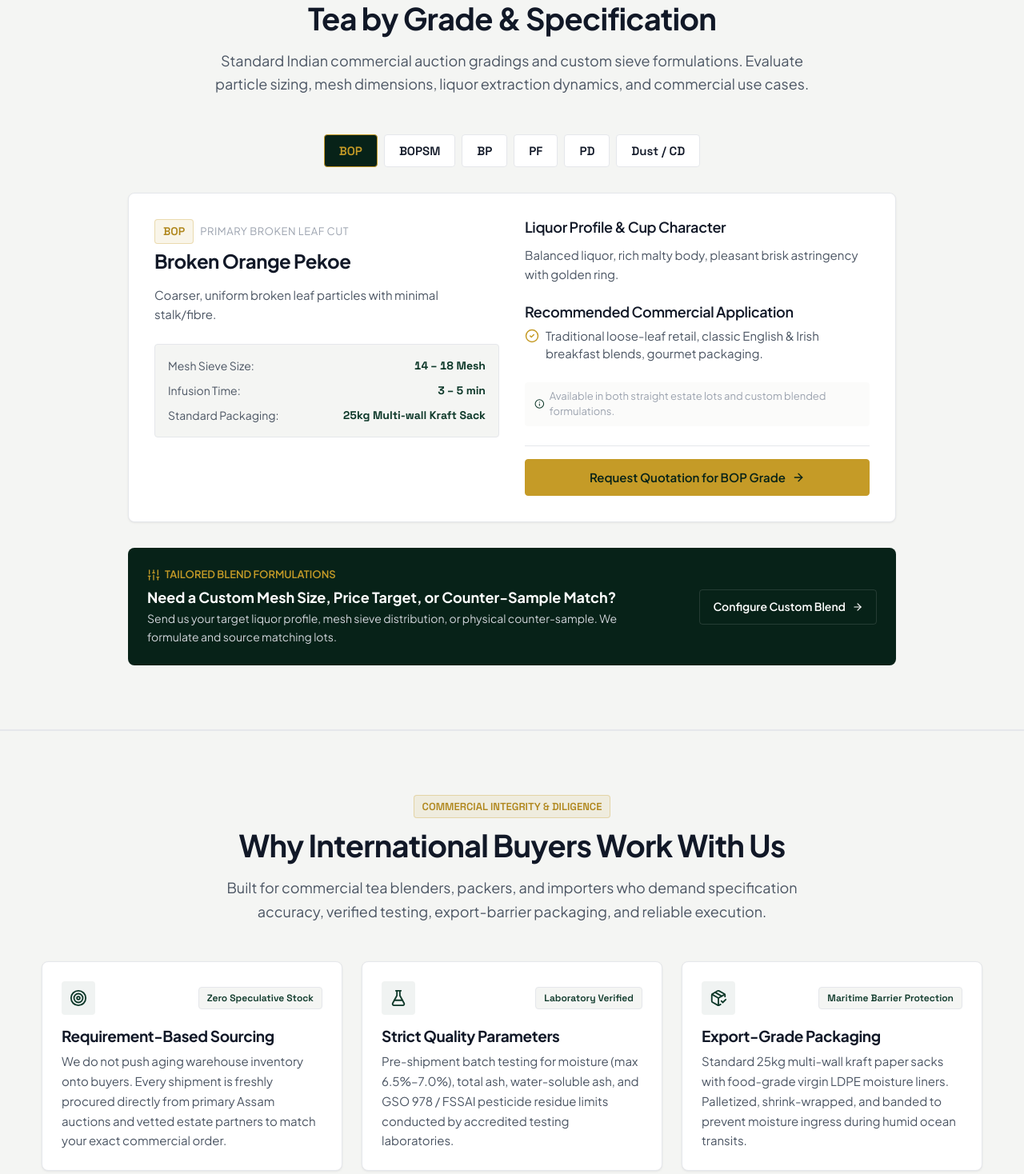
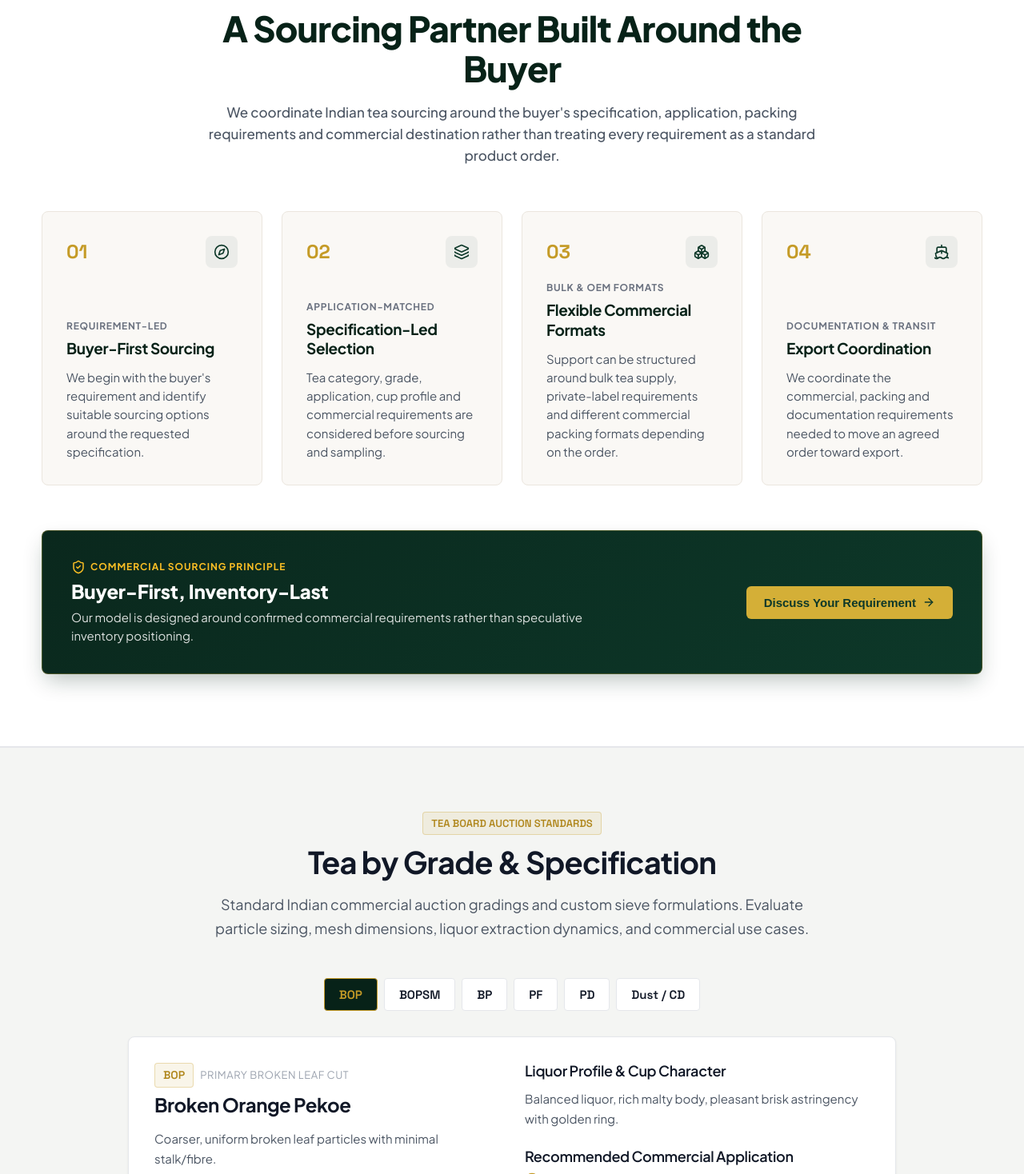
Before and after one commit to sarthaksarvaiya/shivom-global-website, a React (Vite) app: page / in a window 1280 px wide. Shown: the part 10522-11990 px from the top of the page at 80% size. Built offline with nearby package versions, Linux system fonts and the light colour scheme.

Commit message:
feat(website): add why shivom global section

```diff
--- a/src/components/home/HomePage.tsx
+++ b/src/components/home/HomePage.tsx
@@ -150,15 +150,17 @@ export const HomePage: React.FC = () => {
           onExploreCategories={scrollToCategories}
         />
 
+        {/* Section 7: Why SHIVOM GLOBAL — Value Pillars & Sourcing Model */}
+        <WhyShivomGlobal
+          onSubmitRequirement={scrollToForm}
+        />
+
         {/* Section 8: Interactive Grade Matrix */}
         <GradeMatrix
           onSelectGrade={handleSelectGrade}
         />
 
-        {/* P3-07: Why Buyers Work With Us */}
-        <WhyShivomGlobal />
-
-        {/* P3-09: Buyer Requirement Form */}
+        {/* Section 10: Buyer Requirement Form */}
         <BuyerRequirementForm
           initialRequirementType={formRequirementType}
           initialGrade={formGrade}
--- a/src/components/home/WhyShivomGlobal.tsx
+++ b/src/components/home/WhyShivomGlobal.tsx
@@ -1,146 +1,129 @@
 import React from 'react';
 import {
-  Target,
-  FlaskConical,
-  PackageCheck,
-  FileCheck2,
-  Calculator,
-  UserCheck,
-  ShieldAlert
+  Compass,
+  Layers,
+  Boxes,
+  Ship,
+  ArrowRight,
+  ShieldCheck
 } from 'lucide-react';
 
-export const WhyShivomGlobal: React.FC = () => {
+export interface WhyShivomGlobalProps {
+  onSubmitRequirement?: () => void;
+}
+
+export const WhyShivomGlobal: React.FC<WhyShivomGlobalProps> = ({ onSubmitRequirement }) => {
   const pillars = [
     {
-      title: 'Requirement-Based Sourcing',
-      category: 'Zero Speculative Stock',
-      icon: Target,
-      description: 'We do not push aging warehouse inventory onto buyers. Every shipment is freshly procured directly from primary Assam auctions and vetted estate partners to match your exact commercial order.',
+      numeral: '01',
+      title: 'Buyer-First Sourcing',
+      icon: Compass,
+      description: 'We begin with the buyer\'s requirement and identify suitable sourcing options around the requested specification.',
+      tag: 'Requirement-Led',
     },
     {
-      title: 'Strict Quality Parameters',
-      category: 'Laboratory Verified',
-      icon: FlaskConical,
-      description: 'Pre-shipment batch testing for moisture (max 6.5%–7.0%), total ash, water-soluble ash, and GSO 978 / FSSAI pesticide residue limits conducted by accredited testing laboratories.',
+      numeral: '02',
+      title: 'Specification-Led Selection',
+      icon: Layers,
+      description: 'Tea category, grade, application, cup profile and commercial requirements are considered before sourcing and sampling.',
+      tag: 'Application-Matched',
     },
     {
-      title: 'Export-Grade Packaging',
-      category: 'Maritime Barrier Protection',
-      icon: PackageCheck,
-      description: 'Standard 25kg multi-wall kraft paper sacks with food-grade virgin LDPE moisture liners. Palletized, shrink-wrapped, and banded to prevent moisture ingress during humid ocean transits.',
+      numeral: '03',
+      title: 'Flexible Commercial Formats',
+      icon: Boxes,
+      description: 'Support can be structured around bulk tea supply, private-label requirements and different commercial packing formats depending on the order.',
+      tag: 'Bulk & OEM Formats',
     },
     {
-      title: 'Complete Export Documentation',
-      category: 'Seamless Customs Handover',
-      icon: FileCheck2,
-      description: 'Full statutory paperwork delivered promptly: Certificate of Origin, Phytosanitary Certificate, Commercial Invoice, Detailed Packing List, Bill of Lading, and Certificate of Analysis (COA).',
-    },
-    {
-      title: 'Transparent Commercial Costing',
-      category: 'FOB / CIF Clarity',
-      icon: Calculator,
-      description: 'Clear, uninflated commercial quotations detailing ex-factory tea costs, export packaging, testing certifications, and sea freight milestones to your discharging port.',
-    },
-    {
-      title: 'Direct Founder Communication',
-      category: 'Fast Decision-Making',
-      icon: UserCheck,
-      description: 'Direct collaboration with the founder. Rapid inquiry response times, transparent stock availability reports, and flexible commercial problem-solving without corporate bureaucracy.',
+      numeral: '04',
+      title: 'Export Coordination',
+      icon: Ship,
+      description: 'We coordinate the commercial, packing and documentation requirements needed to move an agreed order toward export.',
+      tag: 'Documentation & Transit',
     },
   ];
 
+  const handleInquire = () => {
+    if (onSubmitRequirement) {
+      onSubmitRequirement();
+      return;
+    }
+    const formElement = document.getElementById('requirement-form');
+    if (formElement) {
+      const headerOffset = 80;
+      const elementPosition = formElement.getBoundingClientRect().top;
+      const offsetPosition = elementPosition + window.pageYOffset - headerOffset;
+      window.scrollTo({ top: offsetPosition, behavior: 'smooth' });
+    }
+  };
+
   return (
-    <section id="why-us" className="section section-alt">
+    <section id="why-us" className="why-shivom-section" aria-labelledby="why-shivom-title">
       <div className="container">
+
         {/* Section Header */}
-        <div style={{ textAlign: 'center', maxWidth: '780px', margin: '0 auto var(--space-12)' }}>
-          <span className="spec-badge spec-badge-gold" style={{ marginBottom: 'var(--space-3)' }}>
-            COMMERCIAL INTEGRITY & DILIGENCE
-          </span>
-          <h2 style={{ marginBottom: 'var(--space-4)' }}>
-            Why International Buyers Work With Us
+        <div className="why-shivom-header">
+          <div className="why-shivom-eyebrow">
+            <span className="spec-badge spec-badge-gold">WHY SHIVOM GLOBAL</span>
+          </div>
+          <h2 id="why-shivom-title" className="why-shivom-title">
+            A Sourcing Partner Built Around the Buyer
           </h2>
-          <p className="lead">
-            Built for commercial tea blenders, packers, and importers who demand specification accuracy,
-            verified testing, export-barrier packaging, and reliable execution.
+          <p className="why-shivom-lead">
+            We coordinate Indian tea sourcing around the buyer's specification, application,
+            packing requirements and commercial destination rather than treating every requirement
+            as a standard product order.
           </p>
         </div>
 
-        {/* 6 Pillars Grid */}
-        <div className="grid grid-cols-3" style={{ gap: 'var(--space-6)' }}>
+        {/* 4 Core Value Pillars Grid */}
+        <div className="why-shivom-grid">
           {pillars.map((pillar) => {
-            const IconComp = pillar.icon;
+            const Icon = pillar.icon;
             return (
-              <div
-                key={pillar.title}
-                className="card card-interactive"
-                style={{
-                  padding: 'var(--space-6)',
-                  display: 'flex',
-                  flexDirection: 'column',
-                  justifyContent: 'space-between',
-                }}
-              >
-                <div>
-                  <div style={{ display: 'flex', justifyContent: 'space-between', alignItems: 'center', marginBottom: 'var(--space-4)' }}>
-                    <div style={{
-                      padding: '10px',
-                      backgroundColor: 'rgba(13, 56, 41, 0.06)',
-                      borderRadius: 'var(--radius-sm)',
-                      color: 'var(--color-primary-green)',
-                      display: 'inline-flex',
-                    }}>
-                      <IconComp size={22} />
-                    </div>
-                    <span className="spec-badge" style={{ fontSize: '0.75rem' }}>
-                      {pillar.category}
-                    </span>
+              <div key={pillar.numeral} className="why-pillar-card">
+                <div className="why-pillar-top">
+                  <span className="why-pillar-num">{pillar.numeral}</span>
+                  <div className="why-pillar-icon-box">
+                    <Icon size={20} strokeWidth={2} />
                   </div>
+                </div>
 
-                  <h3 className="card-title" style={{ fontSize: '1.1875rem', marginBottom: 'var(--space-2)' }}>
-                    {pillar.title}
-                  </h3>
-
-                  <div className="card-body" style={{ padding: 0 }}>
-                    <p style={{ fontSize: '0.9375rem', lineHeight: 'var(--leading-relaxed)' }}>
-                      {pillar.description}
-                    </p>
-                  </div>
+                <div className="why-pillar-body">
+                  <div className="why-pillar-tag">{pillar.tag}</div>
+                  <h3 className="why-pillar-heading">{pillar.title}</h3>
+                  <p className="why-pillar-desc">{pillar.description}</p>
                 </div>
               </div>
             );
           })}
         </div>
 
-        {/* Governance Commitment Strip */}
-        <div style={{
-          marginTop: 'var(--space-12)',
-          padding: 'var(--space-6)',
-          backgroundColor: 'var(--color-primary-dark)',
-          color: 'var(--text-inverse)',
-          borderRadius: 'var(--radius-md)',
-          display: 'flex',
-          alignItems: 'center',
-          justifyContent: 'space-between',
-          flexWrap: 'wrap',
-          gap: 'var(--space-4)',
-        }}>
-          <div style={{ display: 'flex', alignItems: 'center', gap: 'var(--space-3)' }}>
-            <div style={{ padding: '8px', backgroundColor: 'rgba(197, 155, 39, 0.15)', borderRadius: 'var(--radius-sm)', color: 'var(--color-accent-gold)' }}>
-              <ShieldAlert size={22} />
+        {/* Supporting Principle Highlight Banner: Buyer-First, Inventory-Last */}
+        <div className="why-principle-banner">
+          <div className="why-principle-left">
+            <div className="why-principle-badge">
+              <ShieldCheck size={18} className="why-principle-shield-icon" />
+              <span>COMMERCIAL SOURCING PRINCIPLE</span>
             </div>
-            <div>
-              <div style={{ fontWeight: 700, fontSize: '1rem', color: 'var(--text-inverse)' }}>
-                Our Operating Standard: No Speculation, No Fake Claims
-              </div>
-              <div style={{ color: 'var(--text-inverse-muted)', fontSize: '0.875rem', marginTop: '2px' }}>
-                We do not invent garden capacities or show fake counters. Every lot is verifiable, authentic, and contract-backed.
-              </div>
-            </div>
+            <h3 className="why-principle-title">Buyer-First, Inventory-Last</h3>
+            <p className="why-principle-copy">
+              Our model is designed around confirmed commercial requirements rather than speculative inventory positioning.
+            </p>
           </div>
-          <span className="spec-badge spec-badge-gold" style={{ fontSize: '0.8125rem' }}>
-            DEC-001 & DEC-008 COMPLIANT
-          </span>
+
+          <div className="why-principle-action">
+            <button
+              type="button"
+              onClick={handleInquire}
+              className="why-principle-btn"
+              aria-label="Discuss your commercial tea requirement"
+            >
+              <span>Discuss Your Requirement</span>
+              <ArrowRight size={16} />
+            </button>
+          </div>
         </div>
 
       </div>
--- a/src/styles/index.css
+++ b/src/styles/index.css
@@ -3203,6 +3203,230 @@ p, span, h1, h2, h3, h4, h5, h6, a, label {
 }
 
 /* --------------------------------------------------------------------------
+   SECTION 7: WHY SHIVOM GLOBAL (EDITORIAL VALUE PILLARS)
+   -------------------------------------------------------------------------- */
+.why-shivom-section {
+  position: relative;
+  background-color: #FFFFFF;
+  padding: clamp(4rem, 7vw, 6.5rem) 0;
+  border-bottom: 1px solid var(--border-subtle);
+  overflow: hidden;
+}
+
+.why-shivom-header {
+  text-align: center;
+  max-width: 760px;
+  margin: 0 auto clamp(2.5rem, 5vw, 3.5rem);
+}
+
+.why-shivom-eyebrow {
+  margin-bottom: var(--space-3);
+}
+
+.why-shivom-title {
+  font-size: clamp(2rem, 3.5vw, 2.75rem);
+  font-weight: 800;
+  color: var(--color-primary-dark);
+  line-height: 1.15;
+  letter-spacing: -0.02em;
+  margin: 0 0 var(--space-4) 0;
+}
+
+.why-shivom-lead {
+  font-size: 1.0625rem;
+  font-weight: 500;
+  color: #4B5563;
+  line-height: 1.6;
+  margin: 0;
+}
+
+.why-shivom-grid {
+  display: grid;
+  grid-template-columns: repeat(4, 1fr);
+  gap: clamp(1rem, 2vw, 1.5rem);
+  margin-bottom: clamp(2.5rem, 5vw, 3.5rem);
+}
+
+.why-pillar-card {
+  background: #FAF8F5;
+  border: 1px solid #EBE6DE;
+  border-radius: var(--radius-md);
+  padding: clamp(1.5rem, 2.5vw, 1.875rem);
+  display: flex;
+  flex-direction: column;
+  justify-content: space-between;
+  transition: all 0.28s cubic-bezier(0.16, 1, 0.3, 1);
+  position: relative;
+}
+
+.why-pillar-card:hover {
+  transform: translateY(-4px);
+  background: #FFFFFF;
+  border-color: #D4AF37;
+  box-shadow: 0 16px 32px -8px rgba(13, 56, 41, 0.1), 0 4px 12px rgba(0, 0, 0, 0.04);
+}
+
+.why-pillar-top {
+  display: flex;
+  align-items: center;
+  justify-content: space-between;
+  margin-bottom: var(--space-4);
+}
+
+.why-pillar-num {
+  font-family: var(--font-display, 'Space Grotesk', sans-serif);
+  font-size: 1.5rem;
+  font-weight: 800;
+  color: var(--color-accent-gold);
+  line-height: 1;
+}
+
+.why-pillar-icon-box {
+  width: 40px;
+  height: 40px;
+  border-radius: 8px;
+  background: rgba(13, 56, 41, 0.06);
+  color: var(--color-primary-green);
+  display: inline-flex;
+  align-items: center;
+  justify-content: center;
+  transition: all 0.24s ease;
+}
+
+.why-pillar-card:hover .why-pillar-icon-box {
+  background: #FEF3C7;
+  color: #92400E;
+  transform: scale(1.08);
+}
+
+.why-pillar-body {
+  display: flex;
+  flex-direction: column;
+}
+
+.why-pillar-tag {
+  font-size: 0.75rem;
+  font-weight: 700;
+  text-transform: uppercase;
+  letter-spacing: 0.06em;
+  color: #6B7280;
+  margin-bottom: 6px;
+}
+
+.why-pillar-heading {
+  font-size: 1.1875rem;
+  font-weight: 700;
+  color: var(--color-primary-dark);
+  line-height: 1.3;
+  margin: 0 0 var(--space-3) 0;
+}
+
+.why-pillar-desc {
+  font-size: 0.9375rem;
+  color: #4B5563;
+  line-height: 1.55;
+  margin: 0;
+}
+
+/* Supporting Principle Highlight Banner */
+.why-principle-banner {
+  background: linear-gradient(135deg, #0A281D 0%, #0D3829 100%);
+  border: 1px solid rgba(212, 175, 55, 0.3);
+  border-radius: var(--radius-md);
+  padding: clamp(1.75rem, 3vw, 2.25rem);
+  display: flex;
+  align-items: center;
+  justify-content: space-between;
+  gap: var(--space-6);
+  color: #FFFFFF;
+  box-shadow: 0 12px 28px -6px rgba(10, 40, 29, 0.3);
+}
+
+.why-principle-left {
+  max-width: 680px;
+}
+
+.why-principle-badge {
+  display: inline-flex;
+  align-items: center;
+  gap: 6px;
+  color: #FBBF24;
+  font-size: 0.75rem;
+  font-weight: 700;
+  text-transform: uppercase;
+  letter-spacing: 0.08em;
+  margin-bottom: var(--space-2);
+}
+
+.why-principle-shield-icon {
+  color: #FBBF24;
+}
+
+.why-principle-title {
+  font-size: clamp(1.25rem, 2vw, 1.5rem);
+  font-weight: 800;
+  color: #FFFFFF;
+  margin: 0 0 6px 0;
+  letter-spacing: -0.01em;
+}
+
+.why-principle-copy {
+  font-size: 0.9375rem;
+  color: rgba(255, 255, 255, 0.85);
+  line-height: 1.55;
+  margin: 0;
+}
+
+.why-principle-action {
+  flex-shrink: 0;
+}
+
+.why-principle-btn {
+  display: inline-flex;
+  align-items: center;
+  gap: 8px;
+  padding: 12px 22px;
+  background-color: #D4AF37;
+  color: #0D3829;
+  font-size: 0.9375rem;
+  font-weight: 700;
+  border-radius: 6px;
+  border: none;
+  cursor: pointer;
+  transition: all 0.2s ease;
+  white-space: nowrap;
+}
+
+.why-principle-btn:hover {
+  background-color: #E2BF4A;
+  transform: translateY(-2px);
+  box-shadow: 0 6px 16px rgba(212, 175, 55, 0.35);
+}
+
+@media (max-width: 1024px) {
+  .why-shivom-grid {
+    grid-template-columns: repeat(2, 1fr);
+  }
+}
+
+@media (max-width: 768px) {
+  .why-principle-banner {
+    flex-direction: column;
+    align-items: flex-start;
+  }
+  .why-principle-btn {
+    width: 100%;
+    justify-content: center;
+  }
+}
+
+@media (max-width: 640px) {
+  .why-shivom-grid {
+    grid-template-columns: 1fr;
+  }
+}
+
+/* --------------------------------------------------------------------------
    ACCESSIBILITY & REDUCED MOTION
    -------------------------------------------------------------------------- */
 @media (prefers-reduced-motion: reduce) {
```
Also changed, not shown: 1 other file (tests, documents, lock files or other folders).
